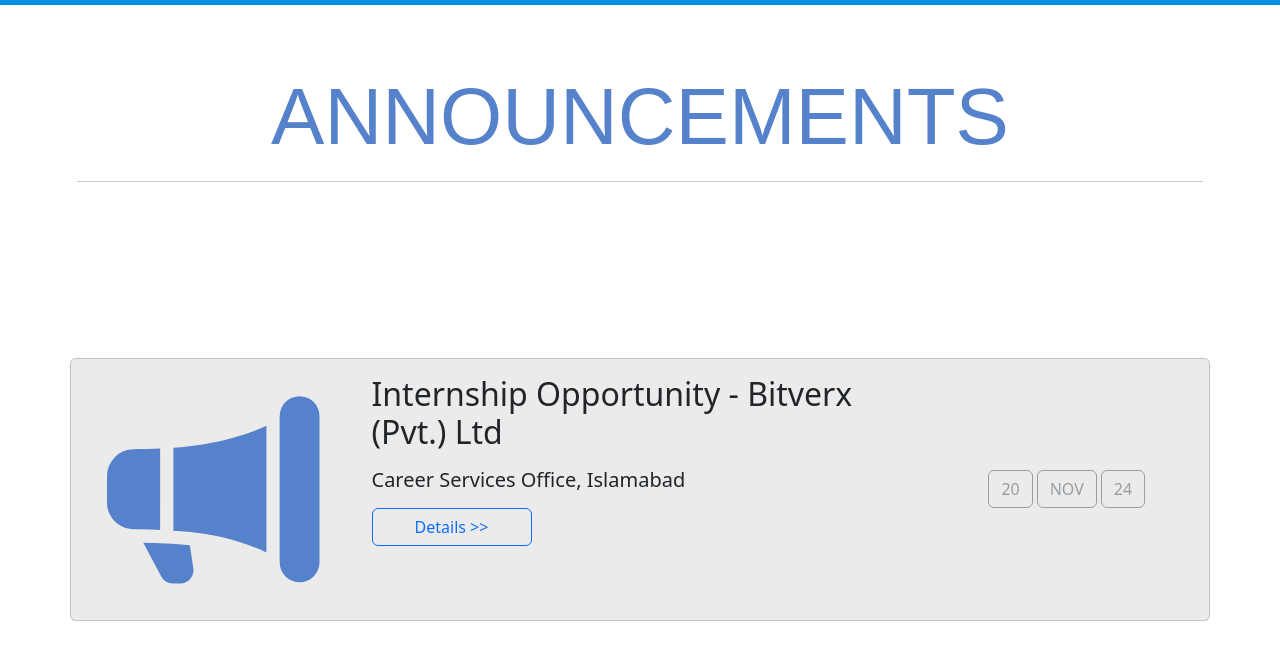
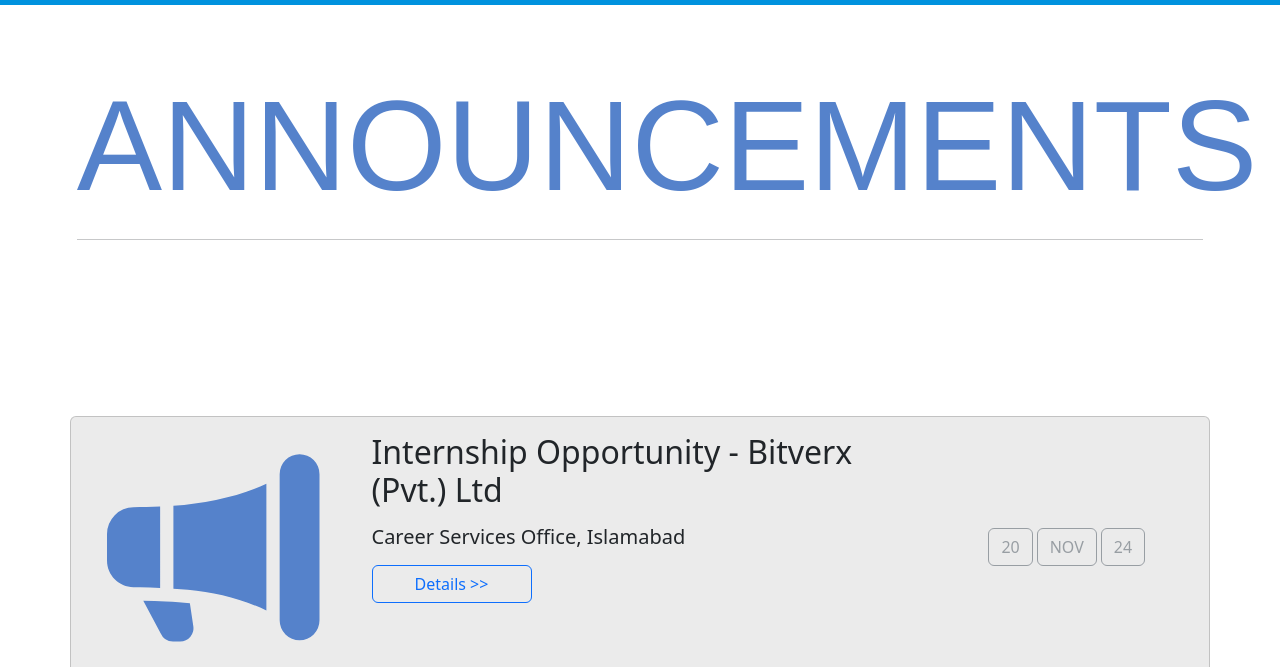
Before and after one commit to GitZohair/GitZohair.github.io, a plain HTML site: page announcements.html in a window 1280 px wide. Shown: the part 71-738 px from the top of the page. Drawn offline with nearby package versions, Linux system fonts and the light colour scheme.

Commit message:
Add files via upload

```diff
--- a/announcements.html
+++ b/announcements.html
@@ -71,7 +71,7 @@
 
     <section style="display: flex; width: 100%; margin: 4rem 0 0 0; flex-direction: column; justify-content: center; align-items: center   ;">
         <div class="text" style="width: 88%; justify-content: center; text-align: center;">
-            <h1 style="font-size: 5rem; color: rgb(85, 130, 203); font-family: Arial, sans-serif;">ANNOUNCEMENTS</h1><hr>
+            <h1 style="font-size: 10vw; color: rgb(85, 130, 203); font-family: Arial, sans-serif;">ANNOUNCEMENTS</h1><hr>
         </div>
     </section>
 
```
Also changed, not shown: admit.html (+2 -4 lines), library.html (+0 -1 lines).
